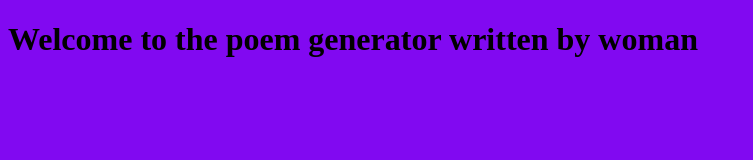
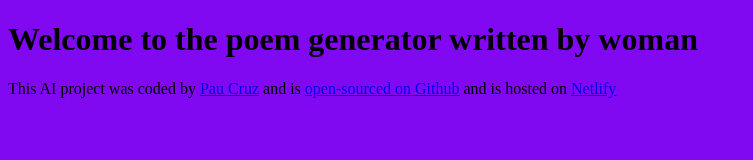
Before and after one commit to paucruz5/women-poems-generator, a plain HTML site: page index.html in a window 1280 px wide. Shown: the whole page, without its empty margins (0-753 px from the left). Drawn offline with Linux system fonts and the light colour scheme.

Commit message:
added footer

```diff
--- a/index.html
+++ b/index.html
@@ -4,10 +4,23 @@
     <meta charset="UTF-8" />
     <meta name="viewport" content="width=device-width, initial-scale=1.0" />
     <link rel="stylesheet" href="src/style.css" />
-    <title>Document</title>
+    <title>Women written poems searcher</title>
   </head>
   <body>
     <h1>Welcome to the poem generator written by woman</h1>
+    <footer>
+      This AI project was coded by
+      <a href="https://github.com/paucruz5" target="_blank">Pau Cruz</a> and is
+      <a
+        href="https://github.com/paucruz5/women-poems-generator"
+        target="_blank"
+        >open-sourced on Github</a
+      >
+      and is hosted on
+      <a href="https://women-poems-searcher.netlify.app/" target="_blank"
+        >Netlify</a
+      >
+    </footer>
     <script src="src/index.js"></script>
   </body>
 </html>
```
